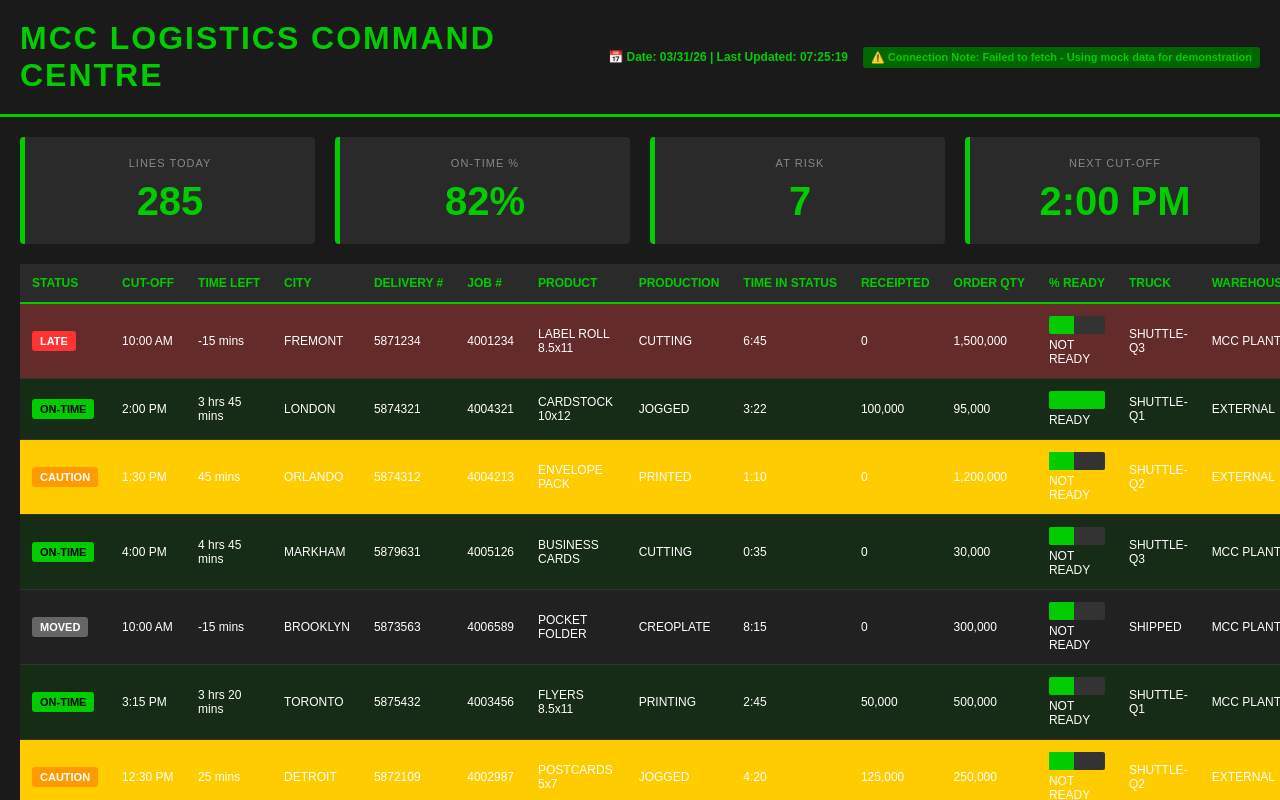
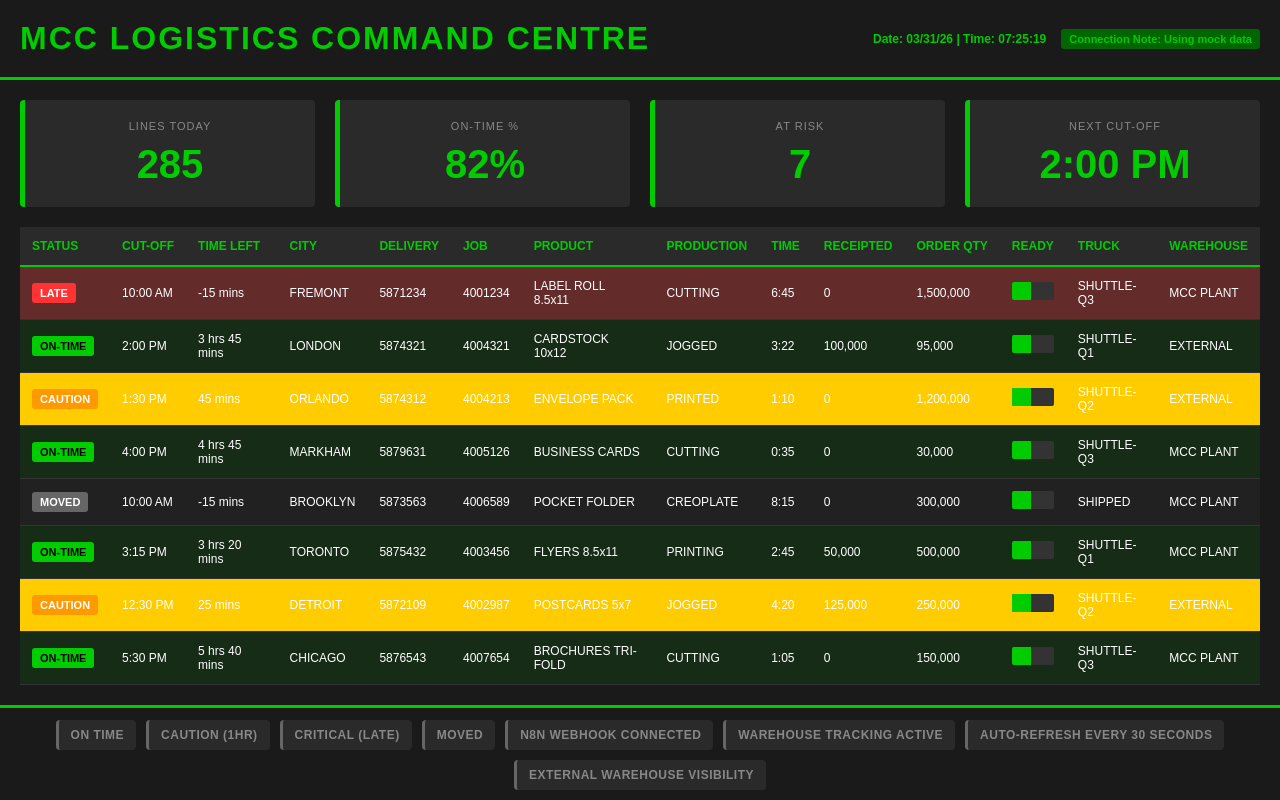
Before and after one commit to ricardo-business-camp/mcc-logistics-dashboard, a React (Create React App) app: page / in a window 1280 px wide. Built offline with nearby package versions, Linux system fonts and the light colour scheme.

Commit message:
Update App.js

```diff
--- a/src/App.js
+++ b/src/App.js
@@ -3,7 +3,6 @@ import './App.css';
 
 function App() {
   const [time, setTime] = useState(new Date());
-  const [refreshCounter, setRefreshCounter] = useState(0);
   const [metrics, setMetrics] = useState({
     linesToday: 285,
     ontimePercent: 82,
@@ -11,7 +10,6 @@ function App() {
     nextCutoff: '2:00 PM'
   });
 
-  // UPDATE TIME EVERY SECOND
   useEffect(() => {
     const interval = setInterval(() => {
       setTime(new Date());
@@ -19,29 +17,24 @@ function App() {
     return () => clearInterval(interval);
   }, []);
 
-  // REFRESH METRICS EVERY 30 SECONDS AND CHANGE NUMBERS
   useEffect(() => {
     const refreshInterval = setInterval(() => {
-      setRefreshCounter(prev => prev + 1);
       setMetrics({
-        linesToday: Math.floor(Math.random() * (320 - 260) + 260),
-        ontimePercent: Math.floor(Math.random() * (95 - 75) + 75),
-        atRisk: Math.floor(Math.random() * (15 - 2) + 2),
+        linesToday: Math.floor(Math.random() * 50) + 260,
+        ontimePercent: Math.floor(Math.random() * 20) + 75,
+        atRisk: Math.floor(Math.random() * 10) + 2,
         nextCutoff: '2:00 PM'
       });
     }, 30000);
-
     return () => clearInterval(refreshInterval);
   }, []);
 
   const getStatusClass = (status) => {
-    const statusMap = {
-      'LATE': 'status-late',
-      'CAUTION': 'status-caution',
-      'ON-TIME': 'status-ontime',
-      'MOVED': 'status-moved'
-    };
-    return statusMap[status] || '';
+    if (status === 'LATE') return 'status-late';
+    if (status === 'CAUTION') return 'status-caution';
+    if (status === 'ON-TIME') return 'status-ontime';
+    if (status === 'MOVED') return 'status-moved';
+    return '';
   };
 
   const orders = [
@@ -55,16 +48,16 @@ function App() {
     { status: 'ON-TIME', cutoff: '5:30 PM', timeLeft: '5 hrs 40 mins', city: 'CHICAGO', delivery: '5876543', job: '4007654', product: 'BROCHURES TRI-FOLD', production: 'CUTTING', timeInStatus: '1:05', receipted: 0, orderQty: '150,000', orderStatus: 'NOT READY', truck: 'SHUTTLE-Q3', warehouse: 'MCC PLANT' }
   ];
 
-  const dateStr = `${String(time.getMonth() + 1).padStart(2, '0')}/${String(time.getDate()).padStart(2, '0')}/${String(time.getFullYear()).slice(-2)}`;
-  const timeStr = `${String(time.getHours()).padStart(2, '0')}:${String(time.getMinutes()).padStart(2, '0')}:${String(time.getSeconds()).padStart(2, '0')}`;
+  const dateStr = String(time.getMonth() + 1).padStart(2, '0') + '/' + String(time.getDate()).padStart(2, '0') + '/' + String(time.getFullYear()).slice(-2);
+  const timeStr = String(time.getHours()).padStart(2, '0') + ':' + String(time.getMinutes()).padStart(2, '0') + ':' + String(time.getSeconds()).padStart(2, '0');
 
   return (
     <div className="dashboard">
       <div className="dashboard-header">
         <h1>MCC LOGISTICS COMMAND CENTRE</h1>
         <div className="header-info">
-          <span className="date">📅 Date: {dateStr} | Last Updated: {timeStr}</span>
-          <span className="status">⚠️ Connection Note: Failed to fetch - Using mock data for demonstration</span>
+          <span className="date">Date: {dateStr} | Time: {timeStr}</span>
+          <span className="status">Connection Note: Using mock data</span>
         </div>
       </div>
 
@@ -95,20 +88,21 @@ function App() {
               <th>CUT-OFF</th>
               <th>TIME LEFT</th>
               <th>CITY</th>
-              <th>DELIVERY #</th>
-              <th>JOB #</th>
+              <th>DELIVERY</th>
+              <th>JOB</th>
               <th>PRODUCT</th>
               <th>PRODUCTION</th>
-              <th>TIME IN STATUS</th>
+              <th>TIME</th>
               <th>RECEIPTED</th>
               <th>ORDER QTY</th>
-              <th>% READY</th>
+              <th>READY</th>
               <th>TRUCK</th>
               <th>WAREHOUSE</th>
             </tr>
           </thead>
           <tbody>
-            {orders.map((order, idx) => (
+            {orders.map(function(order, idx) {
+              return (
                 <tr key={idx} className={getStatusClass(order.status)}>
                   <td><span className="status-badge">{order.status}</span></td>
                   <td>{order.cutoff}</td>
@@ -121,25 +115,26 @@ function App() {
                   <td>{order.timeInStatus}</td>
                   <td>{order.receipted}</td>
                   <td>{order.orderQty}</td>
-                <td><div className="progress-bar"><div className="progress-fill green" style={{width: order.orderStatus === 'READY' ? '100%' : '45%'}}></div></div>{order.orderStatus}</td>
+                  <td><div className="progress-bar"><div className="progress-fill green" style={{width: '45%'}}></div></div></td>
                   <td>{order.truck}</td>
                   <td>{order.warehouse}</td>
                 </tr>
-            ))}
+              );
+            })}
           </tbody>
         </table>
       </div>
 
       <div className="dashboard-footer">
         <div className="footer-status">
-          <span className="status-item on-time">✓ On Time</span>
-          <span className="status-item caution">⚠ Caution (1hr)</span>
-          <span className="status-item critical">🔴 Critical (Late)</span>
-          <span className="status-item moved">↻ Moved</span>
-          <span className="status-item webhook">🔗 n8n Webhook Connected</span>
-          <span className="status-item warehouse">🏭 Warehouse Tracking Active</span>
-          <span className="status-item refresh">🔄 Auto-Refresh Every 30 Seconds</span>
-          <span className="status-item external">🚚 External Warehouse Visibility</span>
+          <span className="status-item">On Time</span>
+          <span className="status-item">Caution (1hr)</span>
+          <span className="status-item">Critical (Late)</span>
+          <span className="status-item">Moved</span>
+          <span className="status-item">n8n Webhook Connected</span>
+          <span className="status-item">Warehouse Tracking Active</span>
+          <span className="status-item">Auto-Refresh Every 30 Seconds</span>
+          <span className="status-item">External Warehouse Visibility</span>
         </div>
       </div>
     </div>
```
Lines whose indentation alone changed are shown as unchanged.
